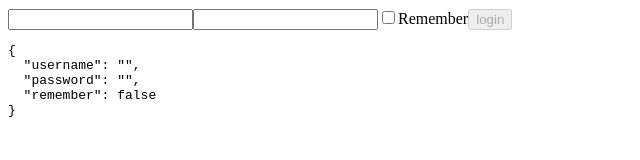
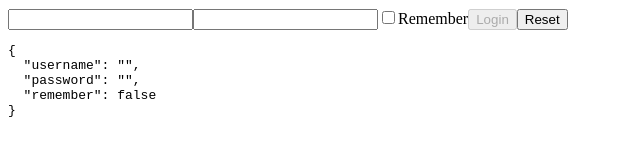
Before and after one commit to LuisTM98/EJERCICIOS-DEVELHOPE, a React (Vite) app in the folder React/: page / in a window 1280 px wide. Shown: the top 160 px of the page, without its empty margins (0-640 px from the left). Built offline with nearby package versions, Linux system fonts and the light colour scheme.

Commit message:
cambiado ejercicio 3 controlled forms

```diff
--- a/React/src/LoginForm.jsx
+++ b/React/src/LoginForm.jsx
@@ -1,6 +1,6 @@
 import { useState } from "react"
 
-export function LoginForm(){
+export function LoginForm(onLogin){
     const [data, setData] = useState({
         username:'',
         password:'',
@@ -20,18 +20,26 @@ export function LoginForm(){
         })
     }
 
-    function onLogin(){
-        console.log('ha hecho login')
+
+
+    function handleLoginClick(){
+        function onLogin(tempData){
+            console.log(tempData)
+        }
+        onLogin(data)
     }
 
-    // console.log(data)
+    function handleReset(){
+
+    }
 
     return (
         <div>
             <input type="text" name="username" value={data.username} onChange={handleInputChange}/>
-            <input type="text" name="password" value={data.password} onChange={handleInputChange}/>
+            <input type="password" name="password" value={data.password} onChange={handleInputChange}/>
             <input type="checkbox" name="remember" checked={data.remember} onChange={handleInputChange} /><label>Remember</label>
-            <button disabled={!data.username || !data.password} onClick={onLogin}>login</button>
+            <button disabled={!data.username || !data.password} onClick={handleLoginClick}>Login</button>
+            <button onClick={handleReset}>Reset</button>
             <br />
 
             <pre>{JSON.stringify(data, null, 2)}</pre>
```
